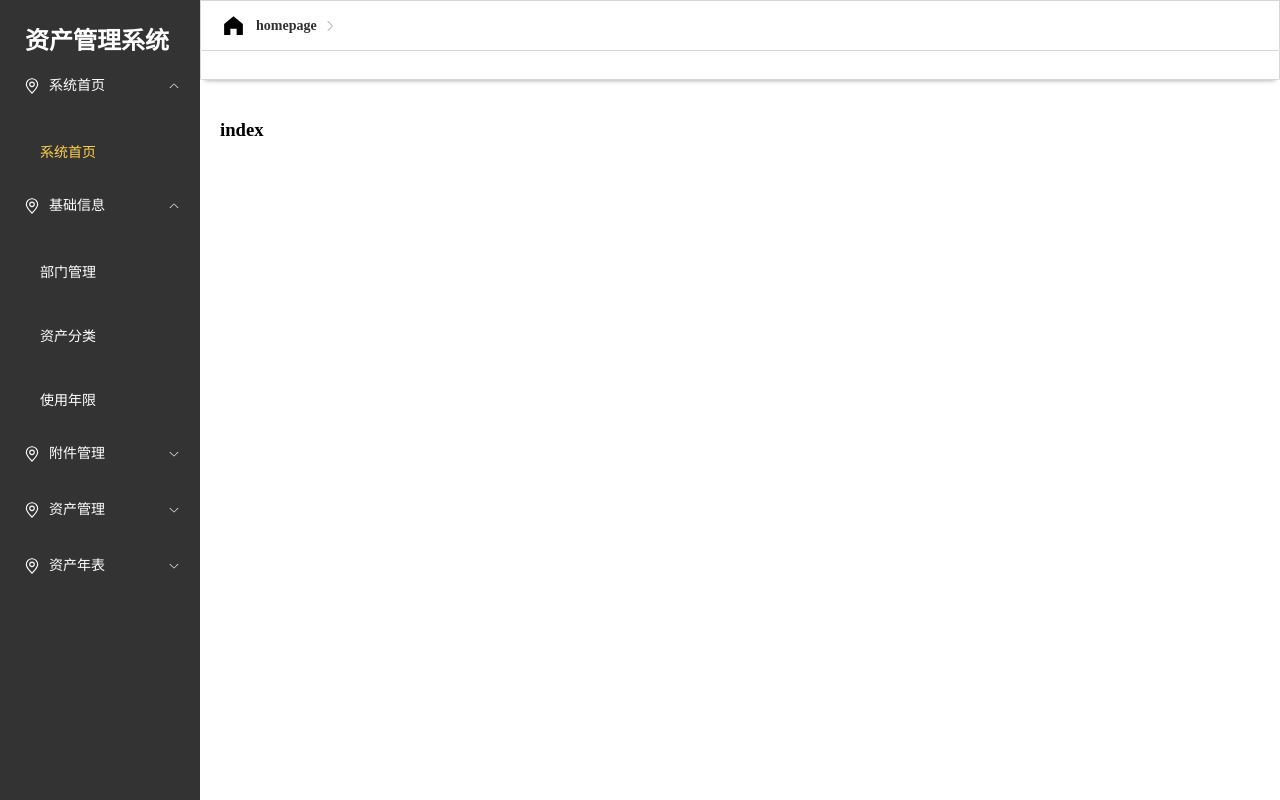
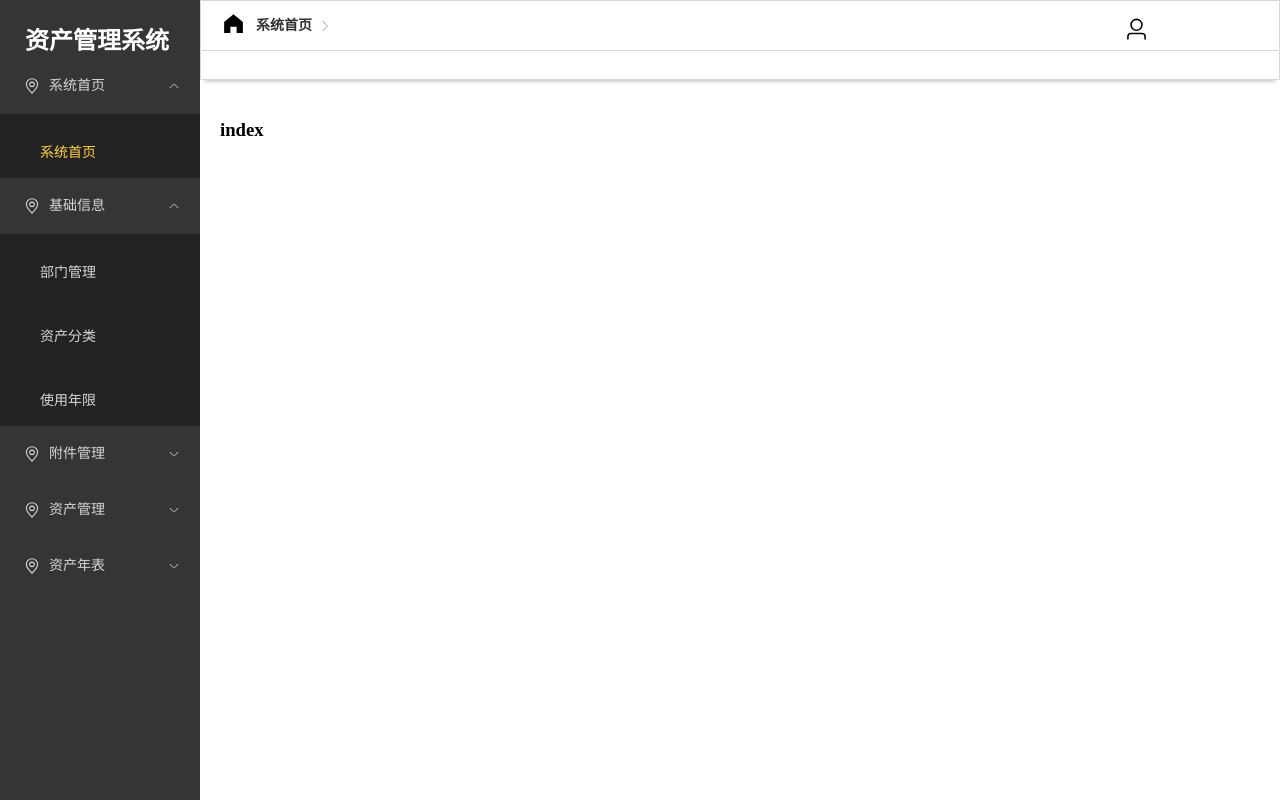
Before and after one commit to kamiasuka/assetManagement, a Vue app in the folder asset-web/: page /index in a window 1280 px wide. Both pictures are taken after a click on the element "基础信息". Built offline with nearby package versions, Linux system fonts and the light colour scheme; the HTML template or start-up script is replaced by a standard one.

Commit message:
加深颜色 用户模块

```diff
--- a/asset-web/src/views/HomeView.vue
+++ b/asset-web/src/views/HomeView.vue
@@ -9,10 +9,10 @@
                     <el-col>
                         <el-menu
                                 active-text-color="#ffd04b"
-                                background-color="#333"
+                                background-color="#353535"
                                 class="el-menu-vertical-demo"
                                 default-active="1-1"
-                                text-color="#fff"
+                                text-color="#D5D5D5"
                                 @open="handleOpen"
                                 @close="handleClose"
                         >
@@ -21,7 +21,7 @@
                                     <el-icon><location /></el-icon>
                                     <span>系统首页</span>
                                 </template>
-                                <el-menu-item-group >
+                                <el-menu-item-group class="b1"  >
                                     <el-menu-item index="1-1">系统首页</el-menu-item>
                                 </el-menu-item-group>
                             </el-sub-menu>
@@ -30,13 +30,13 @@
                                     <el-icon><location /></el-icon>
                                     <span>基础信息</span>
                                 </template>
-                                <el-menu-item-group >
+                                <el-menu-item-group class="b1" >
                                     <el-menu-item index="2-1">部门管理</el-menu-item>
                                 </el-menu-item-group>
-                                <el-menu-item-group >
+                                <el-menu-item-group  class="b1">
                                     <el-menu-item index="2-2">资产分类</el-menu-item>
                                 </el-menu-item-group>
-                                <el-menu-item-group >
+                                <el-menu-item-group  class="b1">
                                     <el-menu-item index="2-3">使用年限</el-menu-item>
                                 </el-menu-item-group>
                             </el-sub-menu>
@@ -45,7 +45,7 @@
                                     <el-icon><location /></el-icon>
                                     <span>附件管理</span>
                                 </template>
-                                <el-menu-item-group >
+                                <el-menu-item-group  class="b1">
                                     <el-menu-item index="3-1">增加查询</el-menu-item>
                                 </el-menu-item-group>
                             </el-sub-menu>
@@ -54,19 +54,19 @@
                                     <el-icon><location /></el-icon>
                                     <span>资产管理</span>
                                 </template>
-                                <el-menu-item-group >
+                                <el-menu-item-group class="b1" >
                                     <el-menu-item index="4-1">资产录入</el-menu-item>
                                 </el-menu-item-group>
-                                <el-menu-item-group >
+                                <el-menu-item-group class="b1" >
                                     <el-menu-item index="4-2">资产查询</el-menu-item>
                                 </el-menu-item-group>
-                                <el-menu-item-group >
+                                <el-menu-item-group class="b1" >
                                     <el-menu-item index="4-3">资产上报</el-menu-item>
                                 </el-menu-item-group>
-                                <el-menu-item-group >
+                                <el-menu-item-group class="b1" >
                                     <el-menu-item index="4-4">资产报损</el-menu-item>
                                 </el-menu-item-group>
-                                <el-menu-item-group >
+                                <el-menu-item-group class="b1" >
                                     <el-menu-item index="4-5">价值变更</el-menu-item>
                                 </el-menu-item-group>
                             </el-sub-menu>
@@ -75,7 +75,7 @@
                                     <el-icon><location /></el-icon>
                                     <span>资产年表</span>
                                 </template>
-                                <el-menu-item-group >
+                                <el-menu-item-group class="b1" >
                                     <el-menu-item index="5-1">年度报表</el-menu-item>
                                 </el-menu-item-group>
                             </el-sub-menu>
@@ -88,12 +88,41 @@
             <el-container>
                 <!-- header头部菜单 -->
                 <el-header class="header" >
+                    <el-col :span="0.5">
                         <el-icon :size="25" style="left: 20px" ><HomeFilled /></el-icon>
+                    </el-col>
+                    <el-col :span="20">
                         <el-breadcrumb :separator-icon="ArrowRight" style="margin-left: 30px;">
-                        <el-breadcrumb-item :to="{ path: '/' }">homepage</el-breadcrumb-item>
+                            <el-breadcrumb-item :to="{ path: '/' }">系统首页</el-breadcrumb-item>
                             <el-breadcrumb-item></el-breadcrumb-item>
+                        </el-breadcrumb>
+                    </el-col>
 
-                    </el-breadcrumb>
+                    <el-col :span="1">
+                        <el-popover v-if="user==null" placement="bottom" title="资产管理系统" :width="200">
+                            <template #reference>
+                                <el-icon style="margin-top: 12px" size="25"><User/></el-icon>
+                            </template>
+                            <div style="text-align: center">
+                                <el-button type="info" @click="router.push('/reg')">注册</el-button>
+                                <el-button type="warning" @click="router.push('/login')">登录</el-button>
+                            </div>
+                        </el-popover>
+                        <el-popover v-else placement="bottom" title="欢迎访问烘焙坊" :width="200">
+                            <template #reference>
+                                <el-icon style="margin-top: 28px" size="25"><User/></el-icon>
+                            </template>
+                            <div style="text-align: center">
+                                <!--                 设置头像展示 -->
+                                <el-avatar :src="BASE_URL+user.imgUrl"></el-avatar><br>
+
+                                <el-button type="info" size="small" @click="router.push('/personal')">个人中心</el-button>
+                                <el-button type="warning" size="small" @click="logout()">退出登录</el-button><br>
+                                <el-button v-if="user.isAdmin==1" type="danger" size="small"
+                                           @click="router.push('/admin')">后台管理</el-button>
+                            </div>
+                        </el-popover>
+                    </el-col>
                 </el-header>
                 <div class="div-tags">
                     <ul class="ul-c">
@@ -106,7 +135,7 @@
                     </ul>
                 </div>
                 <!-- main主体模块：标签页 + 当前路由内容 -->
-                <el-main class="el-main"><router-view/></el-main>
+                <el-main class="el-main"> <router-view/> </el-main>
             </el-container>
         </el-container>
     </div>
@@ -153,7 +182,7 @@ onMounted(() => {
     }
     .el-aside {
         width: 200px;
-    background: #333 ;
+        background: #353535 ;
         padding-top: 58px;
     }
     .div-tags{
@@ -166,6 +195,9 @@ onMounted(() => {
         border-radius: 1px;
         box-shadow:  0 5px 5px -5px rgba(0, 0, 0, 0.4);
     }
+    .b1{
+        background-color: #222222 ;
+    }
 
 
 </style>
```
Lines whose indentation alone changed are shown as unchanged.
